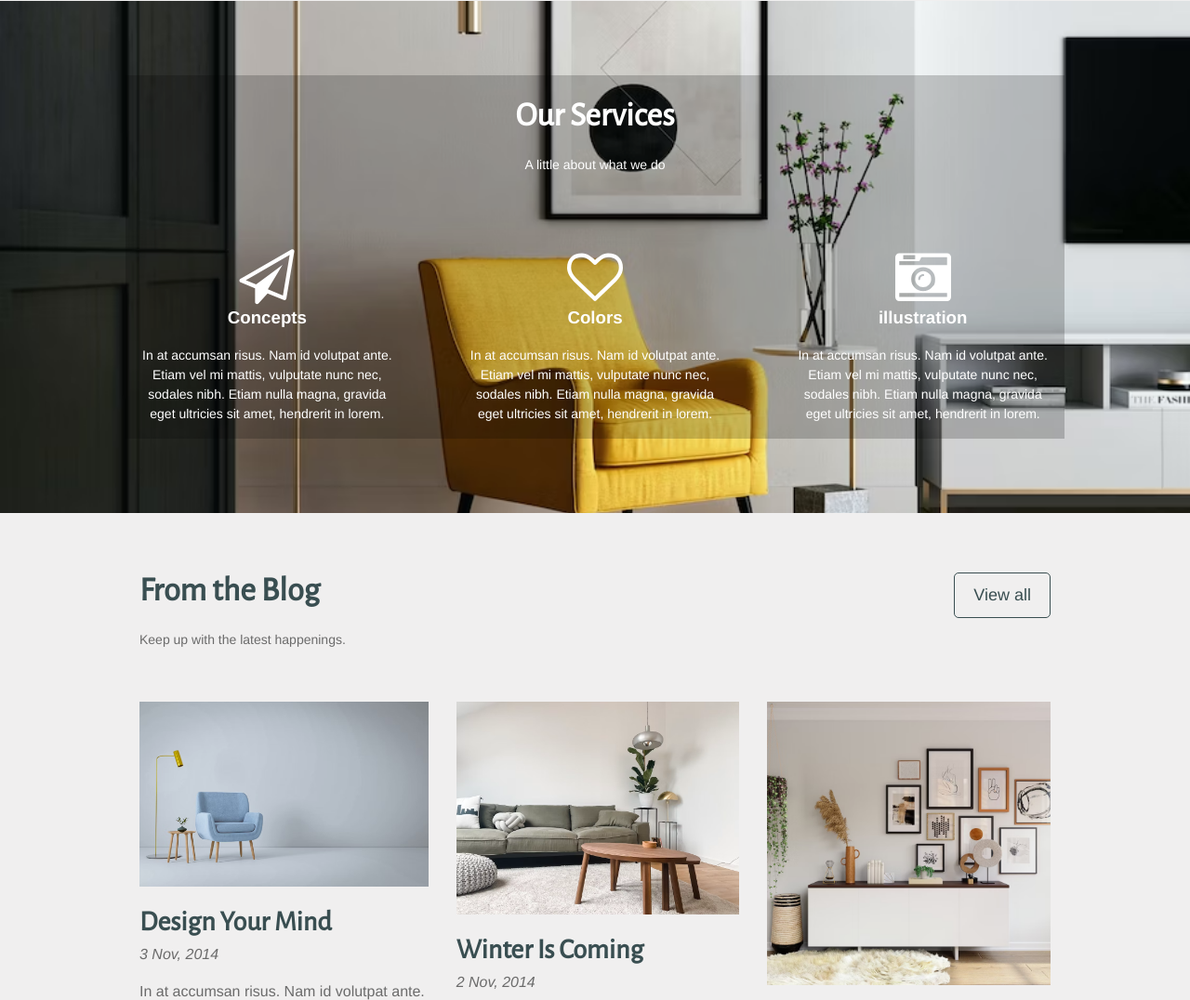
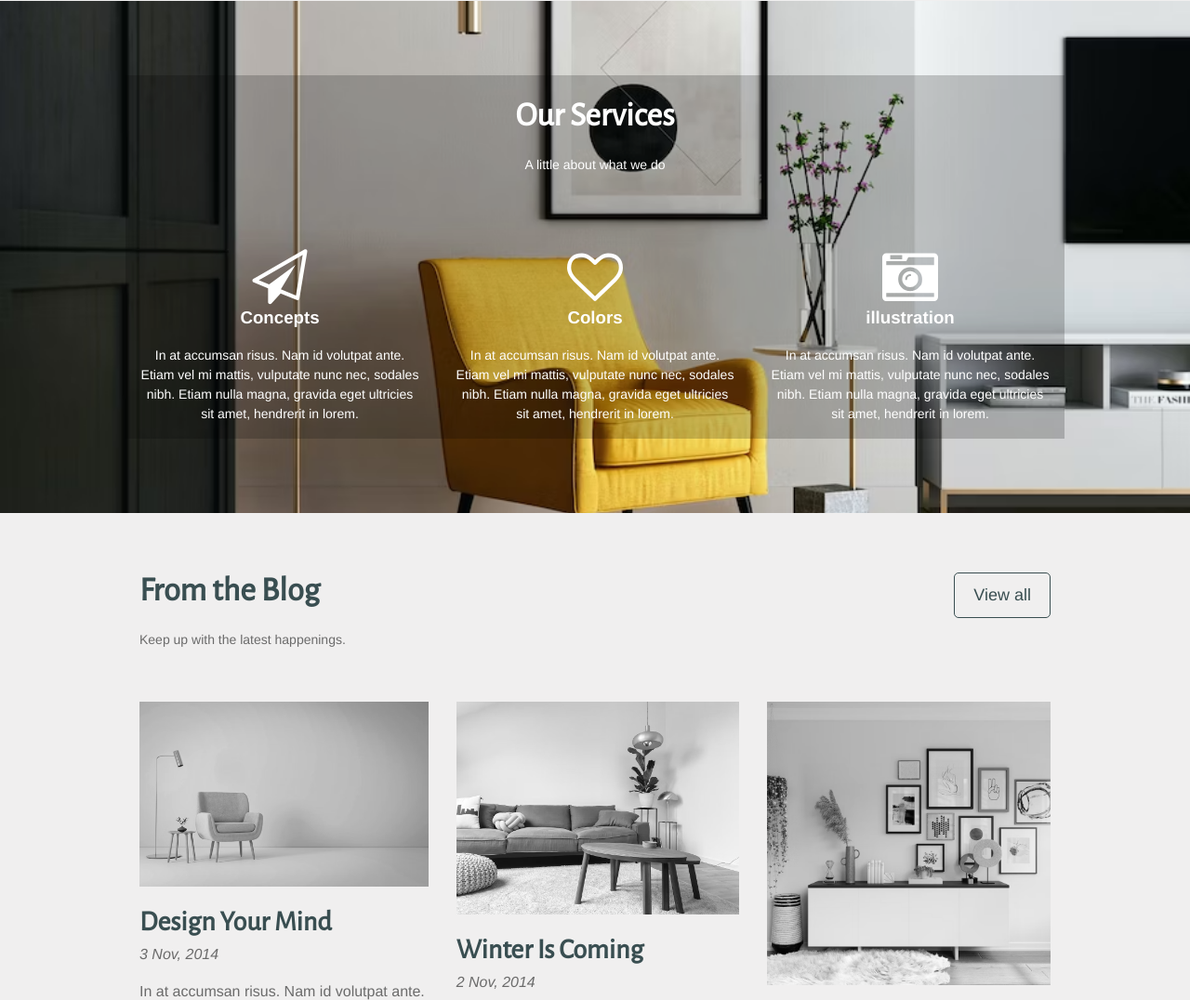
Before and after one commit to b-mat7/018b_Project_New-Interior, a plain HTML site: page index.html in a window 1280 px wide. Shown: the part 1481-2557 px from the top of the page at 93% size. Drawn offline with Linux system fonts and the light colour scheme; a web font is replaced by a local one.

Commit message:
Media-querries done

```diff
--- a/assets/styles/scss/_mixins.scss
+++ b/assets/styles/scss/_mixins.scss
@@ -42,7 +42,7 @@
 
 @mixin section_bgImage($url){
   background: url($url) center / cover;
-  padding: var.$section_padding_bgImage;
+  padding: var.$section_bgImage_padding;
 }
 
 @mixin section_bgImage_container(){
@@ -52,4 +52,11 @@
   display: flex;
   flex-direction: column;
   align-items: center;
+  text-align: center;
 }
+
+@mixin media-query($breakpoint) {
+  @media screen and (max-width: $breakpoint) {
+    @content;
+  }
+}
--- a/assets/styles/scss/_variables.scss
+++ b/assets/styles/scss/_variables.scss
@@ -37,18 +37,19 @@ $color_accent1: hsla(187, 17%, 27%, 1);
 $color_accent2: hsla(0, 0%, 100%, 1);
 $color_overlay_grid: hsla(182, 93%, 12%, 0.7);
 $color_overlay_container: hsla(0, 0%, 0%, 0.2);
+$color_blog_link: hsla(197, 54%, 55%, 1);
 $color_root_background: hsla(0, 3%, 94%, 1);
-$color_blog_link: hsla(197, 54%, 55%, 1);
 $color_footer_background: hsla(210, 31%, 24%, 1);
 
 // ========= Root =============
 $root_width_desktop: 1440px;
 
 // ========= Local =============
-$section_padding_grid: 3.5rem 150px 5.5rem 150px;
-$section_padding_bgImage: 5rem 135px;
-
+$section_grid_padding: 3.5rem 150px 5.5rem 150px;
+$section_bgImage_padding: 5rem 135px;
 
 // ========= Responsiveness =======
-// $breakpoint_mobile: 500px;
-// $breakpoint_tablet: 768px;
+$breakpoint_xl: 1200px;
+$breakpoint_md: 768px;
+$breakpoint_xs: 576px;
+$breakpoint_xxs: 425px;
--- a/assets/styles/scss/style.scss
+++ b/assets/styles/scss/style.scss
@@ -60,9 +60,10 @@
     transform: translate(0, -55%);
   }
 }
+
 // ========= portoflio section ========
 .portfolio {
-  padding: var.$section_padding_grid;
+  padding: var.$section_grid_padding;
 
   &__heading {
     display: flex;
@@ -140,9 +141,9 @@
     &__wrapper {
       padding-top: 1rem;
       display: flex;
-      justify-content: space-around;
-      column-gap: 80px;
-      row-gap: 1.5rem;
+      justify-content: space-between;
+      gap: 30px;
+      width: 100%;
 
       &__item {
         padding-top: 4rem;
@@ -158,7 +159,7 @@
 
         p {
           padding-top: 1rem;
-          text-align: center;
+          // text-align: center;
         }
       }
     }
@@ -167,7 +168,7 @@
 
 // ========= blog section ========
 .blog {
-  padding: var.$section_padding_grid;
+  padding: var.$section_grid_padding;
 
   &__heading {
     display: flex;
@@ -180,10 +181,17 @@
   &__wrapper {
     padding-top: 3.5rem;
     display: flex;
-    // justify-content: space-between;
+    justify-content: space-between;
     gap: 30px;
 
     &__item {
+      position: relative;
+      transition: transform 300ms ease;
+
+      img {
+        filter: grayscale(100%);
+      }
+
       h3 {
         padding-top: 1rem;
         font-family: var.$font-family_accent1;
@@ -208,6 +216,14 @@
         &:hover {
           text-decoration: underline;
         }
+      }
+
+      &:hover {
+        transform: scale(1.05);
+      }
+
+      &:hover img {
+        filter: grayscale(0);
       }
     }
   }
@@ -237,7 +253,7 @@
 
 // ========= testimonials section ========
 .testimonials {
-  padding: var.$section_padding_grid;
+  padding: var.$section_grid_padding;
   @include mixins.header2_text();
   display: flex;
   flex-direction: column;
@@ -247,6 +263,7 @@
     padding-top: 3.5rem;
     display: flex;
     justify-content: space-between;
+    gap: 30px;
     text-align: center;
     width: 100%;
 
@@ -345,6 +362,78 @@ footer {
 //           RESPONSIVENESS
 // ==================================
 
-// ========= Tablet ========
+// ========= Desktop - 1200px ========
+@include mixins.media-query(var.$breakpoint_xl) {
+  .portfolio,
+  .blog,
+  .testimonials {
+    padding: 2.5rem 5% 4rem 5%;
+  }
 
-// ========= Mobile ========
+  .services,
+  .quote,
+  .contact {
+    padding: 4rem 16px;
+  }
+}
+
+// ========= Tablet - 768px ========
+@include mixins.media-query(var.$breakpoint_md) {
+  .portfolio__wrapper {
+    grid-template-columns: repeat(2, 1fr);
+  }
+
+  .services__container__wrapper,
+  .blog__wrapper,
+  .testimonials__wrapper {
+    flex-wrap: wrap;
+    justify-content: center;
+  }
+}
+
+// ========= Mobile - 576px ========
+@include mixins.media-query(var.$breakpoint_xs) {
+  .portfolio__wrapper {
+    grid-template-columns: 1fr;
+  }
+}
+
+// ========= Mobile - 425px ========
+@include mixins.media-query(var.$breakpoint_xxs) {
+  .nav-bar a {
+    font-size: 1.5rem;
+  }
+
+  .hero h1 {
+    font-size: 2rem;
+  }
+
+  .hero h4 {
+    font-size: 1.2rem;
+  }
+
+  .portfolio,
+  .blog,
+  .testimonials {
+    padding: 2rem 2.5% 3rem 2.5%;
+  }
+
+  .services,
+  .quote,
+  .contact {
+    padding: 3rem 2.5%;
+  }
+
+  .portfolio__heading h2,
+  .blog__heading h2,
+  .testimonials h2,
+  .services__container h2,
+  .contact__container h2 {
+    font-size: 1.875rem;
+  }
+
+  .portfolio__heading a,
+  .blog__heading a {
+    font-size: 0.875rem
+  }
+}
--- a/index.html
+++ b/index.html
@@ -199,7 +199,7 @@
             <input class="text" type="text" id="name" name="name" placeholder="Your Name" required>
           </div>
           <div>
-            <input class="email" type="text" id="email" name="email" placeholder="Enter email" required>
+            <input class="email" type="email" id="email" name="email" placeholder="Enter email" required>
           </div>
           <div>
             <textarea class="message" id="message" name="message" cols="30" rows="2" placeholder="Write something" required></textarea>
```
Also changed, not shown: assets/styles/css/style.css, 1 other file.
